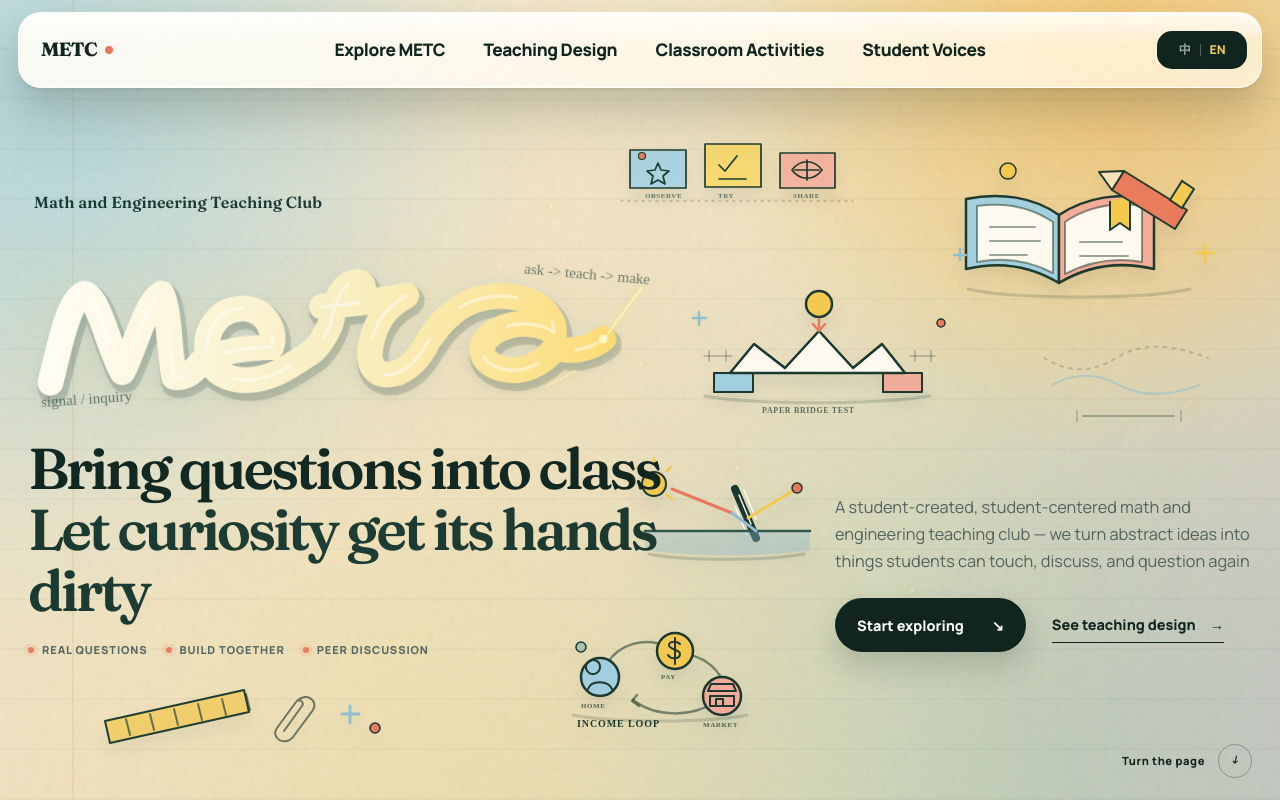
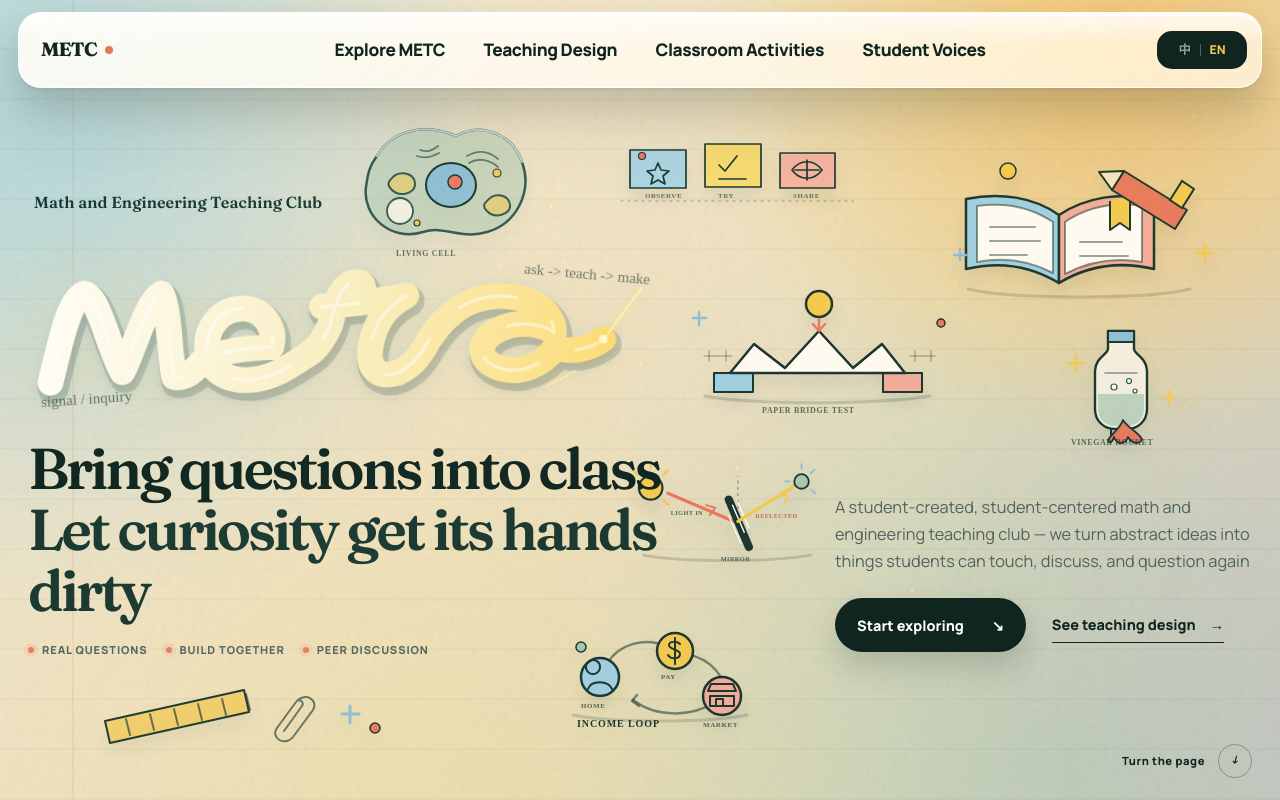
Before and after one commit to Han-chh/METC-website, a Next.js app: page /METC-website/ in a window 1280 px wide. Shown: the top 800 px of the page. Built offline with nearby package versions, Linux system fonts and the light colour scheme.

Commit message:
feat: add science experiments to hero

```diff
--- a/app/homepage.css
+++ b/app/homepage.css
@@ -205,17 +205,17 @@ button, a { -webkit-tap-highlight-color: transparent; }
 }
 .hero-graphic-set { position: absolute; inset: 0; z-index: -1; pointer-events: none; overflow: hidden; }
 .hero-illustration { position: absolute; overflow: visible; animation: graphicFloat 7s ease-in-out infinite alternate; filter: drop-shadow(0 10px 8px rgba(25,55,47,.08)); }
-.hero-line-texture { filter: none; opacity: .75; }
+.hero-cell { top: 14%; left: 27%; width: min(205px, 17vw); animation-delay: .4s; }
 .hero-bridge-lab { top: 34%; left: 53%; width: min(280px, 22vw); animation-delay: 1.7s; }
-.hero-line-texture-side { top: 42%; right: 5%; width: min(180px, 15vw); animation-delay: 2.8s; }
 .hero-note-strip { top: 17%; left: 48%; width: min(246px, 20vw); animation-delay: .6s; }
 .hero-books { top: 17%; right: 4%; width: min(300px, 25vw); }
 .hero-optics { top: 57%; left: 49%; width: min(200px, 16vw); animation-delay: 1.2s; }
+.hero-rocket { top: 39%; right: 5%; width: min(190px, 15vw); animation-delay: 2.8s; }
 .hero-economy { bottom: 9%; left: 43%; width: min(220px, 18vw); animation-delay: 2.3s; }
 .hero-supplies { bottom: 6%; left: 7%; width: min(300px, 24vw); animation-delay: 3s; }
 .hero-illustration .school-shadow { fill: none; stroke: rgba(25,55,47,.18); stroke-width: 3; stroke-linecap: round; }
+.hero-illustration .cell-membrane { fill: rgba(167,199,173,.45); stroke: #31584c; stroke-width: 2.5; stroke-linejoin: round; }.hero-illustration .cell-wall { fill: none; stroke: rgba(255,255,255,.72); stroke-width: 2; stroke-linecap: round; }.hero-illustration .cell-nucleus { fill: #8ebdd0; stroke: var(--ink); stroke-width: 2; }.hero-illustration .cell-nucleolus { fill: #e8785d; stroke: var(--ink); stroke-width: 1.5; }.hero-illustration .cell-organelle { fill: none; stroke: #31584c; stroke-width: 2; stroke-linecap: round; stroke-linejoin: round; }.hero-illustration .cell-mito { fill: rgba(243,200,79,.55); }.hero-illustration .cell-er { stroke: rgba(25,55,47,.58); stroke-width: 1.8; }.hero-illustration .cell-vacuole { fill: rgba(255,250,240,.72); stroke: #31584c; stroke-width: 1.8; }.hero-illustration .cell-dot { fill: #f3c84f; stroke: var(--ink); stroke-width: 1.1; }.hero-illustration .cell-caption { fill: rgba(25,55,47,.68); font-family: var(--accent); font-size: 8px; font-weight: 700; letter-spacing: .08em; }
 .hero-illustration .bridge-support { stroke: var(--ink); stroke-width: 2; stroke-linejoin: round; }.hero-illustration .bridge-support-blue { fill: #9fcede; }.hero-illustration .bridge-support-coral { fill: #f1ab99; }.hero-illustration .bridge-paper { fill: #fffaf0; stroke: var(--ink); stroke-width: 2.5; stroke-linecap: round; stroke-linejoin: round; }.hero-illustration .bridge-fold { fill: none; stroke: rgba(25,55,47,.45); stroke-width: 1.7; stroke-linecap: round; stroke-linejoin: round; }.hero-illustration .bridge-measure, .hero-illustration .bridge-measure-tick { fill: none; stroke: rgba(25,55,47,.32); stroke-width: 1.5; stroke-linecap: round; }.hero-illustration .bridge-load { fill: #f3c84f; stroke: var(--ink); stroke-width: 2.5; }.hero-illustration .bridge-force, .hero-illustration .bridge-force-head { fill: none; stroke: #e8785d; stroke-width: 2.4; stroke-linecap: round; stroke-linejoin: round; }.hero-illustration .bridge-dash { fill: none; stroke: #e8785d; stroke-width: 1.7; stroke-dasharray: 2 4; stroke-linecap: round; }.hero-illustration .bridge-caption { fill: rgba(25,55,47,.68); font-family: var(--accent); font-size: 8px; font-weight: 700; letter-spacing: .08em; }
-.hero-illustration .texture-line, .hero-illustration .texture-arc, .hero-illustration .texture-tick { fill: none; stroke: rgba(25,55,47,.28); stroke-width: 2; stroke-linecap: round; stroke-linejoin: round; }.hero-illustration .texture-line-soft { stroke: rgba(142,189,208,.72); }.hero-illustration .texture-line-strong { stroke: rgba(25,55,47,.42); }.hero-illustration .texture-line-dashed { stroke-dasharray: 3 6; }.hero-illustration .texture-arc { stroke: rgba(243,200,79,.7); stroke-dasharray: 2 5; }.hero-illustration .texture-dot { fill: #8ebdd0; stroke: rgba(25,55,47,.48); stroke-width: 1.2; }.hero-illustration .texture-dot-coral { fill: var(--coral); }
 .hero-illustration .book-cover { stroke: var(--ink); stroke-width: 2.5; stroke-linejoin: round; }
 .hero-illustration .book-cover-blue { fill: #9fcede; }.hero-illustration .book-cover-coral { fill: #f1ab99; }
 .hero-illustration .book-page { fill: #fffaf0; stroke: rgba(25,55,47,.52); stroke-width: 2; stroke-linejoin: round; }
@@ -224,10 +224,9 @@ button, a { -webkit-tap-highlight-color: transparent; }
 .hero-illustration .pencil-body { fill: #e8785d; stroke: var(--ink); stroke-width: 2; stroke-linejoin: round; }.hero-illustration .pencil-band { fill: #f3c84f; stroke: var(--ink); stroke-width: 2; }.hero-illustration .pencil-tip { fill: #f5e2bc; stroke: var(--ink); stroke-width: 2; stroke-linejoin: round; }
 .hero-illustration .school-dot { stroke: var(--ink); stroke-width: 1.5; }.hero-illustration .school-dot-sun { fill: #f3c84f; }.hero-illustration .school-dot-coral { fill: var(--coral); }.hero-illustration .school-dot-mint { fill: #a7c7ad; }
 .hero-illustration .school-spark { fill: none; stroke: #f3c84f; stroke-width: 3; stroke-linecap: round; }.hero-illustration .school-spark-small { stroke: #8ebdd0; stroke-width: 2.5; }
-.hero-illustration .optics-sun { fill: #f3c84f; stroke: var(--ink); stroke-width: 2; }.hero-illustration .sun-ray { fill: none; stroke: #f3c84f; stroke-width: 2.5; stroke-linecap: round; }
-.hero-illustration .light-ray { fill: none; stroke: #e8785d; stroke-width: 3; stroke-linecap: round; }.hero-illustration .light-ray-reflect { stroke: #f3c84f; }.hero-illustration .light-ray-refract { stroke: #8ebdd0; }
-.hero-illustration .mirror { fill: none; stroke: var(--ink); stroke-width: 8; stroke-linecap: round; }.hero-illustration .mirror-stripe { fill: none; stroke: #fffaf0; stroke-width: 1.4; stroke-linecap: round; }
-.hero-illustration .water-fill { fill: rgba(142,189,208,.38); }.hero-illustration .water-line { fill: none; stroke: #31584c; stroke-width: 2.5; stroke-linecap: round; }
+.hero-illustration .optics-sun { fill: #f3c84f; stroke: var(--ink); stroke-width: 2.4; }.hero-illustration .sun-ray { fill: none; stroke: #f3c84f; stroke-width: 2.5; stroke-linecap: round; }
+.hero-illustration .light-ray { fill: none; stroke: #e8785d; stroke-width: 3.5; stroke-linecap: round; }.hero-illustration .light-ray-reflect { stroke: #f3c84f; }.hero-illustration .light-arrow { fill: none; stroke: #e8785d; stroke-width: 2.2; stroke-linecap: round; stroke-linejoin: round; }.hero-illustration .light-arrow-reflect { stroke: #f3c84f; }.hero-illustration .mirror { fill: none; stroke: var(--ink); stroke-width: 9; stroke-linecap: round; }.hero-illustration .mirror-stripe { fill: none; stroke: #fffaf0; stroke-width: 1.5; stroke-linecap: round; }.hero-illustration .mirror-normal { fill: none; stroke: rgba(25,55,47,.4); stroke-width: 1.5; stroke-dasharray: 3 4; }.hero-illustration .reflection-target { fill: #a7c7ad; stroke: var(--ink); stroke-width: 2; }.hero-illustration .target-rays { fill: none; stroke: #8ebdd0; stroke-width: 2; stroke-linecap: round; }.hero-illustration .optics-label { fill: rgba(25,55,47,.7); font-family: var(--accent); font-size: 7px; font-weight: 700; letter-spacing: .06em; }.hero-illustration .optics-label-reflect { fill: #c76c52; }
+.hero-illustration .rocket-trail { fill: none; stroke: rgba(25,55,47,.34); stroke-width: 1.8; stroke-dasharray: 3 5; stroke-linecap: round; }.hero-illustration .rocket-bottle { fill: rgba(255,250,240,.74); stroke: var(--ink); stroke-width: 2.4; stroke-linejoin: round; }.hero-illustration .rocket-neck, .hero-illustration .rocket-cap { fill: #8ebdd0; stroke: var(--ink); stroke-width: 2; }.hero-illustration .rocket-vinegar { fill: rgba(167,199,173,.72); stroke: none; }.hero-illustration .rocket-label { fill: none; stroke: rgba(25,55,47,.5); stroke-width: 1.6; stroke-linecap: round; }.hero-illustration .rocket-bubble { fill: #fffaf0; stroke: #31584c; stroke-width: 1.2; }.hero-illustration .rocket-flame { fill: #e8785d; stroke: var(--ink); stroke-width: 1.8; stroke-linejoin: round; }.hero-illustration .rocket-spark { fill: none; stroke: #f3c84f; stroke-width: 2.4; stroke-linecap: round; }.hero-illustration .rocket-caption { fill: rgba(25,55,47,.68); font-family: var(--accent); font-size: 8px; font-weight: 700; letter-spacing: .07em; }
 .hero-illustration .economy-arrow { fill: none; stroke: rgba(25,55,47,.55); stroke-width: 2.5; stroke-linecap: round; }.hero-illustration .economy-arrowhead { fill: none; stroke: rgba(25,55,47,.55); stroke-width: 2.5; stroke-linecap: round; stroke-linejoin: round; }
 .hero-illustration .economy-node { stroke: var(--ink); stroke-width: 2.5; }.hero-illustration .economy-node-blue { fill: #9fcede; }.hero-illustration .economy-node-sun { fill: #f3c84f; }.hero-illustration .economy-node-coral { fill: #f1ab99; }
 .hero-illustration .student-icon, .hero-illustration .coin-icon, .hero-illustration .shop-icon { fill: none; stroke: var(--ink); stroke-width: 2; stroke-linecap: round; stroke-linejoin: round; }
@@ -500,7 +499,7 @@ button, a { -webkit-tap-highlight-color: transparent; }
   .footer-inner { padding-top: 76px; }.footer-nav { margin-top: 56px; padding-bottom: 40px; }
 }
 
-@media (max-width: 1180px) and (min-width: 761px) { .hero-books { right: 7%; width: min(250px, 26vw); } .hero-note-strip { left: 47%; width: min(190px, 20vw); } .hero-bridge-lab { left: 52%; width: min(210px, 22vw); } .hero-line-texture-side { right: 4%; width: min(140px, 15vw); } .hero-optics { left: 48%; width: min(160px, 16vw); } .hero-economy { left: 42%; width: min(180px, 18vw); } .hero-supplies { width: min(230px, 24vw); } }
+@media (max-width: 1180px) and (min-width: 761px) { .hero-books { right: 7%; width: min(250px, 26vw); } .hero-cell { left: 27%; width: min(165px, 17vw); } .hero-note-strip { left: 47%; width: min(190px, 20vw); } .hero-bridge-lab { left: 52%; width: min(210px, 22vw); } .hero-optics { left: 48%; width: min(160px, 16vw); } .hero-rocket { right: 4%; width: min(155px, 15vw); } .hero-economy { left: 42%; width: min(180px, 18vw); } .hero-supplies { width: min(230px, 24vw); } }
 
 /* Mobile */
 @media (max-width: 760px) {
--- a/components/homepage/hero-section.tsx
+++ b/components/homepage/hero-section.tsx
@@ -26,6 +26,18 @@ export function HeroSection({ language, onAnchorClick }: HeroSectionProps) {
         <i className="shooting-star star-three" />
       </div>
       <div className="hero-graphic-set" aria-hidden="true">
+        <svg className="hero-illustration hero-cell" viewBox="0 0 205 148">
+          <path className="cell-membrane" d="M31 44c17-29 52-32 79-20 25-15 57-1 66 26 11 30-6 62-35 70-26 8-42-7-64 0-32 10-61-16-57-45 2-14 3-20 11-31z" />
+          <path className="cell-wall" d="M31 44c17-29 52-32 79-20 25-15 57-1 66 26" />
+          <ellipse className="cell-nucleus" cx="105" cy="73" rx="25" ry="22" />
+          <circle className="cell-nucleolus" cx="109" cy="70" r="7" />
+          <path className="cell-organelle cell-mito" d="M45 67c8-10 23-6 24 4 1 11-16 15-24 6-4-4-3-7 0-10zM141 89c8-10 22-6 23 4 1 10-16 14-23 6-4-4-4-7 0-10z" />
+          <path className="cell-organelle cell-er" d="M74 38c8 3 13 0 18-4M71 44c8 3 15 1 22-3M121 44c12-7 23-4 31 3M123 51c10-6 21-3 29 4" />
+          <circle className="cell-vacuole" cx="54" cy="99" r="13" />
+          <circle className="cell-dot" cx="151" cy="61" r="4" />
+          <circle className="cell-dot" cx="71" cy="111" r="3" />
+          <text className="cell-caption" x="50" y="144">LIVING CELL</text>
+        </svg>
         <svg className="hero-illustration hero-bridge-lab" viewBox="0 0 280 145">
           <path className="school-shadow" d="M27 124c48 9 170 9 225 0" />
           <path className="bridge-support bridge-support-blue" d="M36 101h39v19H36z" />
@@ -40,12 +52,6 @@ export function HeroSection({ language, onAnchorClick }: HeroSectionProps) {
           <circle className="school-dot school-dot-coral" cx="263" cy="51" r="4" />
           <path className="school-spark school-spark-small" d="M21 40v13M15 46h13" />
           <text className="bridge-caption" x="84" y="141">PAPER BRIDGE TEST</text>
-        </svg>
-        <svg className="hero-illustration hero-line-texture hero-line-texture-side" viewBox="0 0 180 94">
-          <path className="texture-line texture-line-dashed" d="M8 22c25 15 48 15 72 0s53-15 92 0" />
-          <path className="texture-line texture-line-soft" d="M16 49c22-12 45-12 67 0s48 12 81 0" />
-          <path className="texture-line texture-line-strong" d="M47 80h91" />
-          <path className="texture-tick" d="M41 75v10M145 75v10" />
         </svg>
         <svg className="hero-illustration hero-note-strip" viewBox="0 0 246 76">
           <path className="note-dash" d="M7 65h232" />
@@ -78,18 +84,36 @@ export function HeroSection({ language, onAnchorClick }: HeroSectionProps) {
           <path className="school-spark" d="M276 109v16M268 117h16" />
           <path className="school-spark school-spark-small" d="M31 113v11M25 119h12" />
         </svg>
-        <svg className="hero-illustration hero-optics" viewBox="0 0 200 112">
-          <path className="school-shadow" d="M22 98c33 7 119 7 155 0" />
-          <circle className="optics-sun" cx="27" cy="28" r="12" />
-          <path className="sun-ray" d="M27 7v-5M8 28H3M14 15l-4-4M40 15l4-4M40 39l5 4" />
-          <path className="light-ray light-ray-in" d="M45 33 105 57" />
-          <path className="mirror" d="m108 33 21 49" />
-          <path className="mirror-stripe" d="m112 39 12 29M117 34l12 29M108 50l12 29" />
-          <path className="light-ray light-ray-reflect" d="m121 62 48-29" />
-          <path className="water-fill" d="M18 75h165v19c-41 7-122 7-165 0z" />
-          <path className="water-line" d="M18 75h165" />
-          <path className="light-ray light-ray-refract" d="m105 57 24 18" />
-          <circle className="school-dot school-dot-coral" cx="170" cy="32" r="5" />
+        <svg className="hero-illustration hero-optics" viewBox="0 0 220 120">
+          <path className="school-shadow" d="M18 109c42 8 139 8 184 0" />
+          <circle className="optics-sun" cx="26" cy="35" r="13" />
+          <path className="sun-ray" d="M26 14V7M5 35H1M12 21 7 16M40 21l5-5M40 49l6 5" />
+          <path className="light-ray light-ray-in" d="M45 41 118 72" />
+          <path className="light-arrow" d="m87 54 10 3-6 8" />
+          <path className="mirror" d="m112 48 22 52" />
+          <path className="mirror-stripe" d="m116 54 13 30M121 49l13 30M112 66l13 30" />
+          <path className="mirror-normal" d="M122 72V22" />
+          <path className="light-ray light-ray-reflect" d="m122 72 65-41" />
+          <path className="light-arrow light-arrow-reflect" d="m165 45 11-3-2 10" />
+          <circle className="reflection-target" cx="192" cy="28" r="8" />
+          <path className="target-rays" d="M192 14v-5M179 28h-5M202 19l4-4M202 37l5 4" />
+          <text className="optics-label" x="48" y="65">LIGHT IN</text>
+          <text className="optics-label optics-label-reflect" x="141" y="68">REFLECTED</text>
+          <text className="optics-label" x="103" y="115">MIRROR</text>
+        </svg>
+        <svg className="hero-illustration hero-rocket" viewBox="0 0 190 135">
+          <path className="rocket-trail" d="M95 120c-2-20 10-34 7-52" />
+          <path className="rocket-bottle" d="M82 19h26v18c0 5 13 9 13 22v38c0 12-9 20-20 20H89c-11 0-20-8-20-20V59c0-13 13-17 13-22z" />
+          <path className="rocket-neck" d="M82 19h26v11H82z" />
+          <path className="rocket-vinegar" d="M72 82h46v15c0 10-7 17-17 17H89c-10 0-17-7-17-17z" />
+          <path className="rocket-label" d="M79 61h32" />
+          <circle className="rocket-bubble" cx="88" cy="75" r="3" />
+          <circle className="rocket-bubble" cx="103" cy="69" r="2.5" />
+          <circle className="rocket-bubble" cx="109" cy="79" r="2" />
+          <path className="rocket-cap" d="M85 117h20v8H85z" />
+          <path className="rocket-flame" d="M88 125c3 8 11 8 14 0 4 7 12 8 14 2-5-8-13-10-19-19-3 9-11 13-15 20 2 4 4 3 6-3z" />
+          <path className="rocket-spark" d="M50 43v16M42 51h16M143 79v13M137 85h12" />
+          <text className="rocket-caption" x="45" y="133">VINEGAR ROCKET</text>
         </svg>
         <svg className="hero-illustration hero-economy" viewBox="0 0 220 104">
           <path className="school-shadow" d="M23 91c41 8 135 8 174 0" />
```
Also changed, not shown: 1 other file (tests, documents, lock files or other folders).
